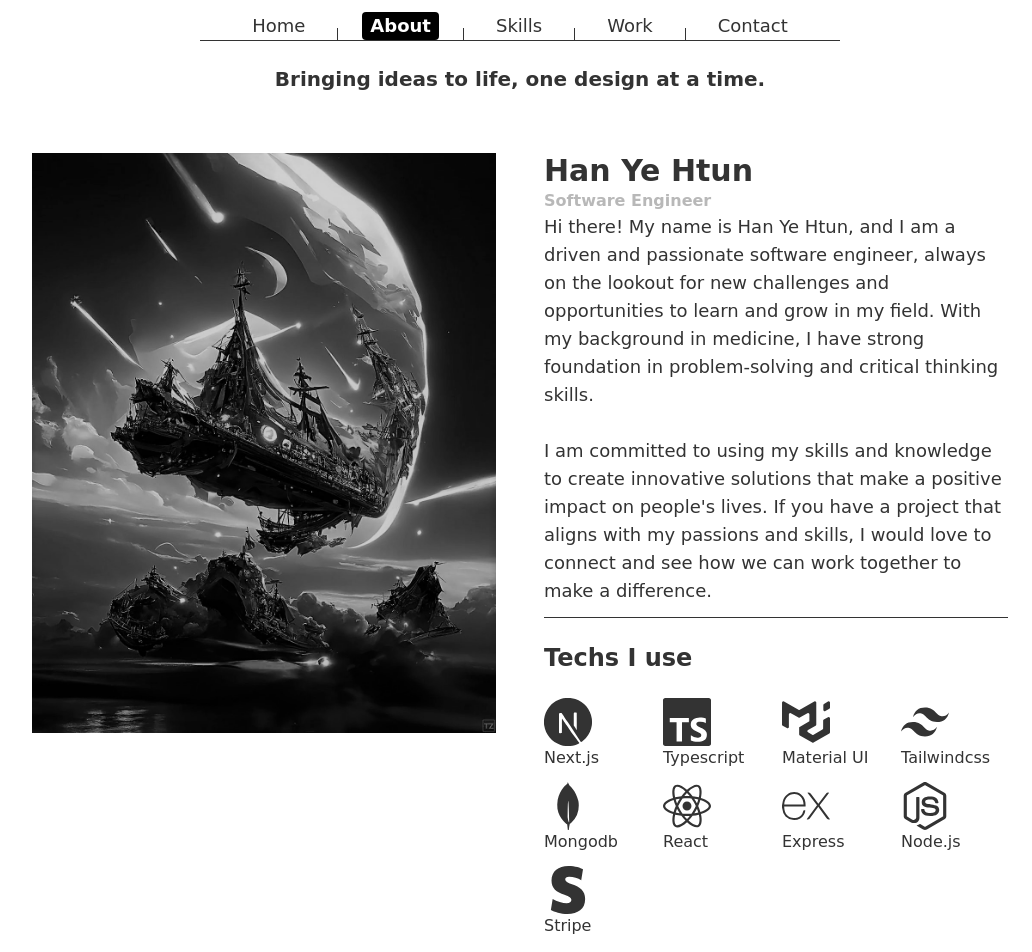
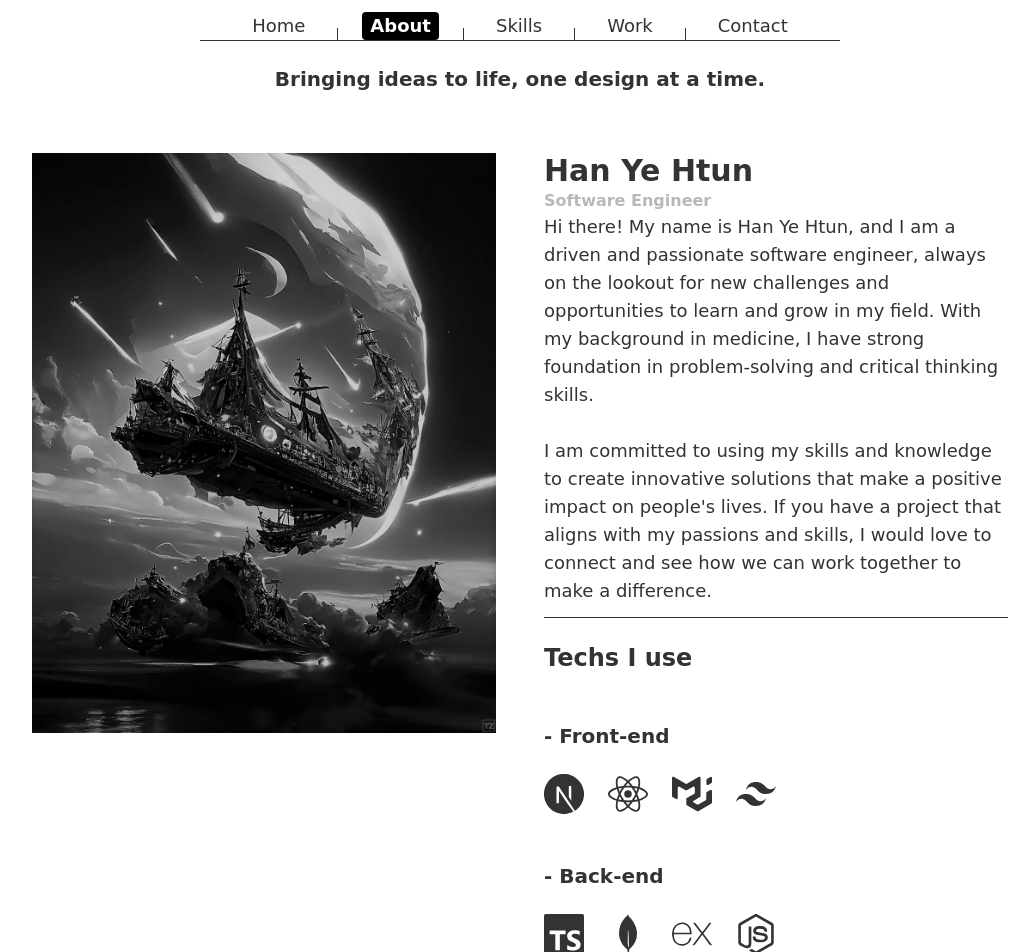
Before and after one commit to sloth30799/Portfolio, a React (Vite) app: page /about in a window 1280 px wide. Shown: the top 952 px of the page, without its empty margins (120-1152 px from the left). Built offline with nearby package versions, Linux system fonts and the light colour scheme.

Commit message:
update 27/03

```diff
--- a/src/pages/About.jsx
+++ b/src/pages/About.jsx
@@ -46,36 +46,42 @@ const About = () => {
         </p>
         <hr />
         <div className="my-6 flex flex-col gap-6">
-          <h1 className="font-bold text-2xl">Techs I use</h1>
-          <div className="grid grid-rows-4 grid-flow-col lg:grid-flow-row lg:grid-cols-4 gap-3">
+          <h1 className="font-extrabold text-2xl">Techs I use</h1>
+          <div>
+            <h1 className="text-xl font-bold my-6">- Front-end</h1>
+            <div className="flex gap-6">
               <h1>
-              <SiNextdotjs size={"3rem"} /> Next.js
+                <SiNextdotjs size={"2.5rem"} />
               </h1>
               <h1>
-              <SiTypescript size={"3rem"} /> Typescript
+                <SiReact size={"2.5rem"} />
               </h1>
               <h1>
-              <SiMui size={"3rem"} /> Material UI
+                <SiMui size={"2.5rem"} />
               </h1>
               <h1>
-              <SiTailwindcss size={"3rem"} /> Tailwindcss
+                <SiTailwindcss size={"2.5rem"} />
+              </h1>
+            </div>
+          </div>
+          <div>
+            <h1 className="text-xl font-bold my-6">- Back-end</h1>
+            <div className="flex gap-6">
+              <h1>
+                <SiTypescript size={"2.5rem"} />
               </h1>
               <h1>
-              <SiMongodb size={"3rem"} /> Mongodb
+                <SiMongodb size={"2.5rem"} />
               </h1>
               <h1>
-              <SiReact size={"3rem"} /> React
+                <SiExpress size={"2.5rem"} />
               </h1>
               <h1>
-              <SiExpress size={"3rem"} /> Express
-            </h1>
-            <h1>
-              <SiNodedotjs size={"3rem"} /> Node.js
-            </h1>
-            <h1>
-              <SiStripe size={"3rem"} /> Stripe
+                <SiNodedotjs size={"2.5rem"} />
               </h1>
             </div>
+          </div>
+          <div className="grid grid-rows-4 grid-flow-col lg:grid-flow-row lg:grid-cols-4 gap-3"></div>
         </div>
         <Link to="/skill" className="flex justify-end mt-6">
           <button className="btn gap-2">
--- a/src/pages/Work.jsx
+++ b/src/pages/Work.jsx
@@ -7,21 +7,21 @@ const Work = () => {
   return (
     <div>
       <Project
-        link={"https://next-mastery-store.vercel.app/"}
-        glink={"https://github.com/sloth30799/Next-Mastery-Store"}
-        img={"https://i.imgur.com/ltP0NwB.jpg"}
-        title={"Next Mastery Store"}
-        caption={
-          "Nextjs, Typescript, Sanity.io, Stripe - An e-commerce app with sanity content management system and stripe payment platform."
-        }
-      />
-      <Project
         link={"https://wanderer.onrender.com/"}
         glink={"https://github.com/sloth30799/Wanderer"}
         img={"https://i.imgur.com/zhY50vE.png"}
         title={"Wanderer"}
         caption={
-          "Node.js, Express.js, MongoDb, React - Backpacker App with travel planning and blog posting."
+          "Explore new places with Wanderer - the ultimate backpacker app that lets you plan your travels, share your experiences, and connect with like-minded travelers from all around the world."
+        }
+      />
+      <Project
+        link={"https://wanderer-store.vercel.app/"}
+        glink={"https://github.com/sloth30799/Wanderer-Store"}
+        img={"https://i.imgur.com/YAZxKV4.jpg"}
+        title={"Wanderer Store"}
+        caption={
+          "Shop for your adventure with Wanderer Store - a fast and secure e-commerce app that offers a wide range of backpacks to enhance your travel experience."
         }
       />
       <Project
@@ -30,16 +30,7 @@ const Work = () => {
         img={"https://i.imgur.com/fc6cwbQ.png"}
         title={"TackleTalk"}
         caption={
-          "Node.js, Express.js, MongoDb, Ejs - Social App for football fans."
-        }
-      />
-      <Project
-        link={"https://dinner-dice.onrender.com/"}
-        glink={"https://github.com/sloth30799/Dinner-Dice"}
-        img={"https://i.imgur.com/0IhyYXp.png?1"}
-        title={"Dinner-Dice"}
-        caption={
-          "Boostrap, React.js, JavaScript - This tool is designed to help you come up with new and exciting recipe ideas by generating random recipes for you to try."
+          "Join the football fandom with TackleTalk - a social app that lets you connect with fellow fans, share your passion, and join communities and met people with similar interests."
         }
       />
       <Project
@@ -47,7 +38,9 @@ const Work = () => {
         glink={""}
         img={"https://i.imgur.com/9Dkp88W.png?1"}
         title={"Akino Restaurant"}
-        caption={"HTML, CSS, JS - Responsive Website for Akino Restaurant."}
+        caption={
+          "Satisfy your taste buds with Akino Restaurant - a beautifully designed website that showcases the best of Japanese cuisine. Come and experience the flavors of Akino today!"
+        }
       />
       <div className="mt-3 flex justify-end mr-3">
         <Link to="/contact">
```
Lines whose indentation alone changed are shown as unchanged.
